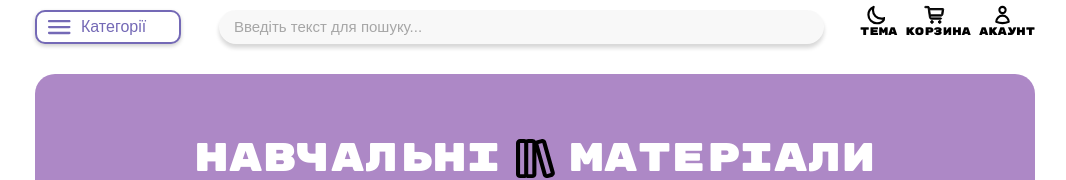
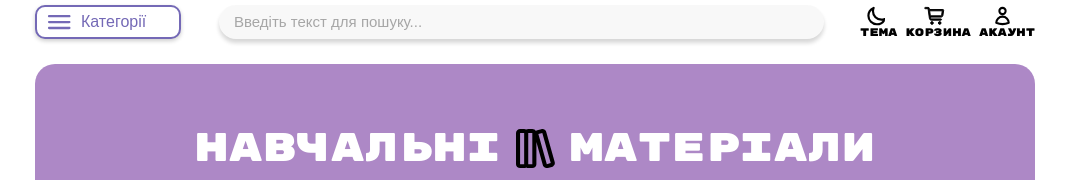
Before and after one commit to YarynaPankiv/Educational-materials-front, a Next.js app: page / in a window 1280 px wide. Shown: the top 180 px of the page, without its empty margins (105-1171 px from the left). Built offline with nearby package versions, Linux system fonts and the light colour scheme; no server answers; the database is empty.

Commit message:
Header fixed

```diff
--- a/components/Header.js
+++ b/components/Header.js
@@ -206,7 +206,7 @@ export const IconWithText = styled.div`
   }
 `;
 
-export const IconText = styled.p`
+export const IconText = styled.span`
   margin-top: 0px;
   margin-left: 8px; /* Додано відступ зліва */
   font-family: "Rubik Mono One", sans-serif;
@@ -222,6 +222,7 @@ const AllIcons = styled.div`
   display: flex;
   align-items: center;
   justify-content: center;
+  margin-bottom: 0px;
 `;
 const HeaderDiv = styled.header`
   display: flex;
--- a/components/headerComponents.js/account.js
+++ b/components/headerComponents.js/account.js
@@ -50,7 +50,7 @@ export const IconWithText = styled.div`
   position: relative;
 `;
 
-export const IconText = styled.p`
+export const IconText = styled.span`
   margin-top: 0px;
   margin-left: 8px;
   font-family: "Rubik Mono One", sans-serif;
```
